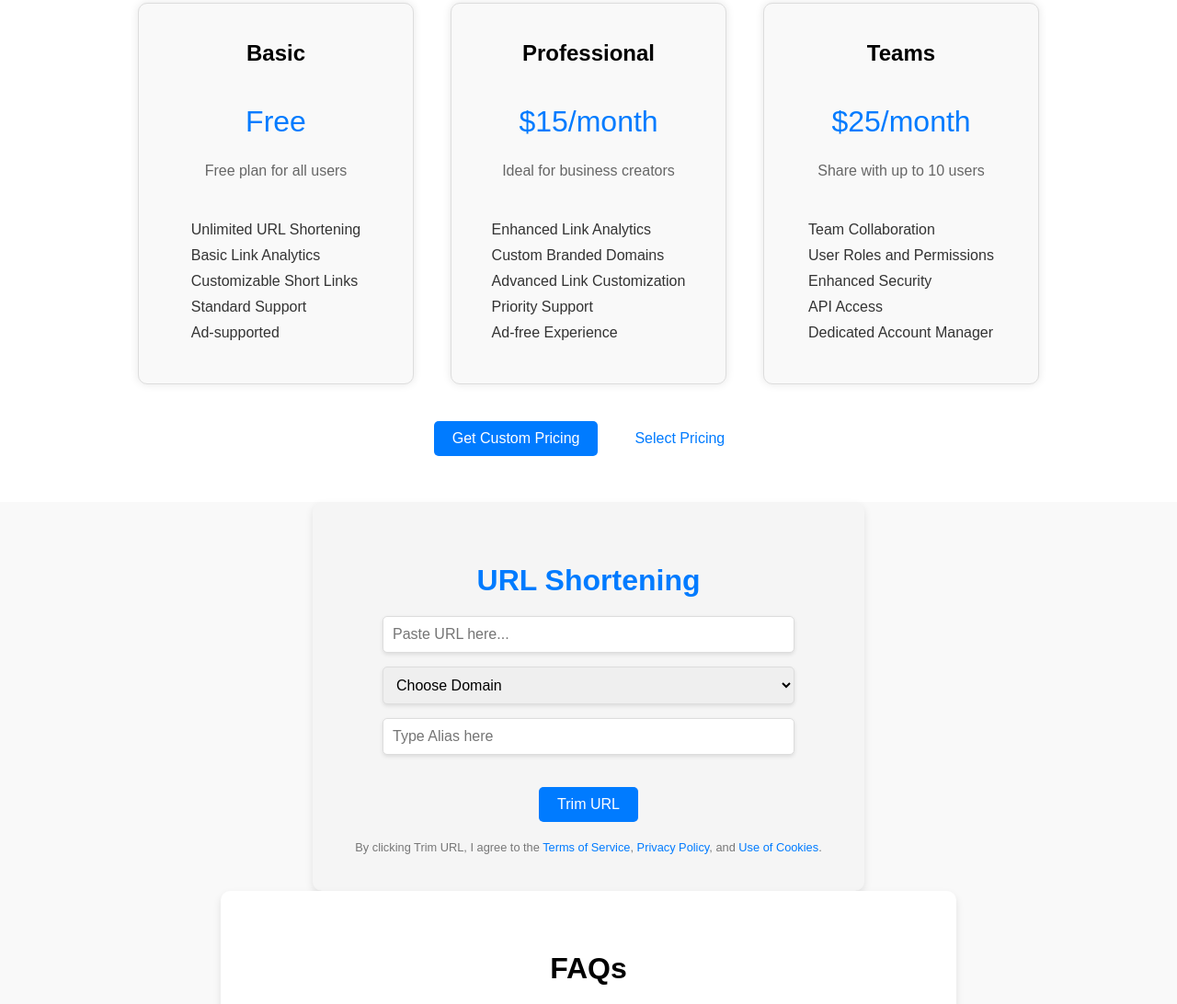
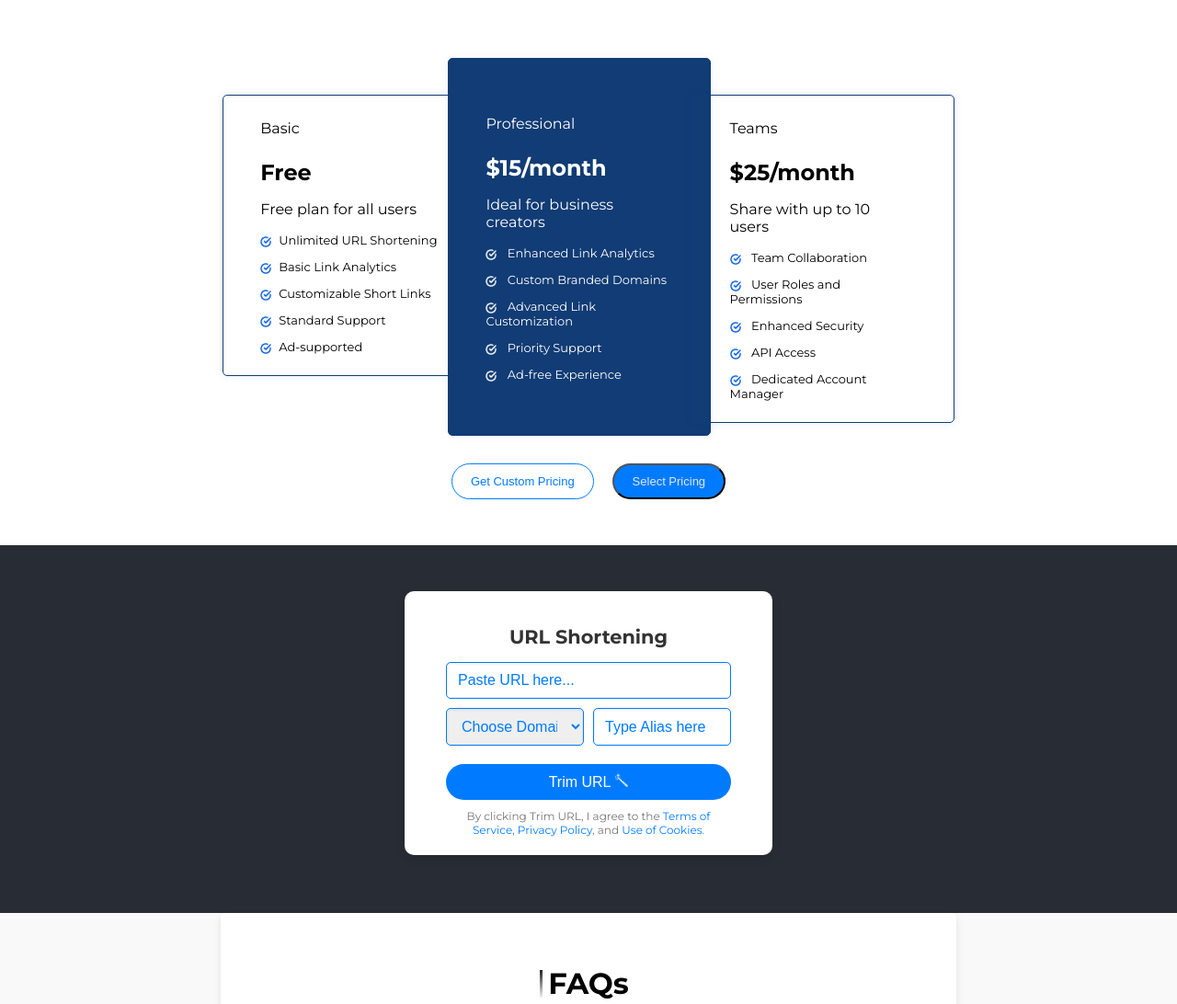
Before and after one commit to LibertyWritesCode/HTML-CSS-JS, a plain HTML site: page Alt School/css.assignmentsix.html in a window 1280 px wide. Shown: the part 1902-2994 px from the top of the page at 92% size. Drawn offline with Linux system fonts and the light colour scheme.

Commit message:
css 6 done

```diff
--- a/Alt School/css.assignmentsix.css
+++ b/Alt School/css.assignmentsix.css
@@ -7,6 +7,7 @@ body {
     margin: 0;
     padding: 0;
     background-color: #f9f9f9;
+    font-family: montserrat;
 }
 
 .effect {
@@ -211,7 +212,7 @@ nav {
 
 .why-choose-container {
     display: flex;
-    align-items: flex-start; /* Align items to the top */
+    align-items: flex-start;
     gap: 10px;
 }
 
@@ -234,7 +235,7 @@ nav {
 }
 
 .why-choose span {
-    color: #007bff; /* Blue color for "Scissors" */
+    color: #007bff;
 }
 
 .services {
@@ -314,112 +315,156 @@ nav {
     text-align: left;
 }
 
-.plan h2 {
+.plan-professional {
+    background: #113c75;
+    text-align: left;
+    padding: 45px 40px;
+    color: #ffffff;
+    width: 23%;
+    border: 1px solid #113c75;
+    border-radius: 5px;
+    margin-top: -40px;
+    box-shadow: 0 0 10px rgba(112, 128, 218, 0.1);
+}
+
+.plan-basic, .plan-teams {
+    text-align: left;
+    padding: 10px 40px;
+    color: #000000;
+    width: 23%;
+    height: 30%;
+    border: 1px solid #113c75;
+    border-radius: 5px;
+    box-shadow: 0 0 10px rgba(7, 66, 192, 0.102);
+}
+.plan-basic{
+    margin-right: -60px;
+}
+.plan-teams {
+    margin-left: -40px;
+    padding-right: 50px;
+}
+
+.icon {
+    margin-right: 8px;
+    vertical-align: middle;
+    width: 12px;
+}
+
+.text {
+    font-size: small;
+    font-weight: light;
+}
+.plan .tag {
+    font-size: 1.2em;
+    margin-bottom: 10px;
+    font-weight: light;
+}
+
+.pricing-plans .price {
     font-size: 1.5em;
+    font-weight: bold;
     margin-bottom: 10px;
 }
 
-.plan .price {
-    font-size: 2em;
-    color: #007bff;
-    margin-bottom: 10px;
-}
-
-.plan p {
-    font-size: 1em;
-    color: #666;
-    margin-bottom: 20px;
-    text-align: center;
-}
-
-.plan ul {
-    list-style: none;
-    padding: 0;
-    font-size: 1em;
-    color: #333;
-}
-
-.plan ul li {
-    margin: 10px 0;
-    text-align: left;
-}
 
 .pricing-buttons {
     margin-top: 30px;
     display: flex;
     justify-content: center;
+    border-radius: 25px;
     gap: 20px;
 }
 
 .pricing-buttons button {
     padding: 10px 20px;
-    font-size: 1em;
-    border: none;
-    border-radius: 5px;
+    font-size: small;
+    border-radius: 25px;
     cursor: pointer;
 }
 
 .custom-pricing {
-    background-color: #007bff;
-    color: #fff;
+    color: #007bff;
+    background: white;
+    border: 1px solid #007bff;
 }
 
 .select-pricing {
-    background-color: #fff;
-    color: #007bff;
-    border: 1px solid #007bff;
+    background-color: #007bff;
+    color: #e3e8ee;
+
 }
 
 
 /* Fourth Part*/
-
+.url {
+    background-color: #282c34;
+    height: 400px;
+}
 .url-shortening-form {
-    background-color: #f5f5f5;
-    padding: 40px 20px;
+    background-color: white;
+    padding: 20px 45px;
+    box-shadow: 0 4px 12px rgba(0, 0, 0, 0.1);
+    text-align: center;
+    max-width: 400px;
+    margin: auto;
+    position: relative;
+    top: 50px;
     border-radius: 10px;
-    box-shadow: 0 4px 8px rgba(0, 0, 0, 0.1);
-    text-align: center;
-    max-width: 600px;
-    margin: 0 auto;
-    color: #333;
 }
 
 .url-shortening-form h2 {
-    font-size: 2em;
-    margin-bottom: 20px;
-    color: #007bff;
+    font-size: 1.3em;
+    margin-bottom: 15px;
+    color: #333;
 }
-
 .input-group {
-    margin-bottom: 15px;
-    display: flex;
-    justify-content: center;
+    margin-bottom: 10px;
 }
 
 .input-group input, .input-group select {
-    width: 80%;
-    padding: 10px;
-    border: 1px solid #ddd;
+    width: 100%;
+    padding: 10px 12px;
+    border: 1px solid #007bff;
+    color: #007bff;
     border-radius: 5px;
     font-size: 1em;
-    box-shadow: 0 2px 4px rgba(0, 0, 0, 0.1);
+    box-shadow: inset 0 1px 3px rgba(0, 0, 0, 0.1);
     transition: border-color 0.3s;
 }
-
+.input-group ::placeholder {
+    color: #007bff;
+}
+.wand {
+    width: 15px;
+}
 .input-group input:focus, .input-group select:focus {
     border-color: #007bff;
     outline: none;
 }
 
+.input-pair {
+    display: flex;
+    gap: 10px;
+    justify-content: space-between;
+}
+
+.input-pair select, .input-pair input {
+    flex: 1;
+    width: 50%;
+}
+
+
 .btn-trim {
     background-color: #007bff;
-    color: #fff;
-    padding: 10px 20px;
+    color: white;
+    padding: 10px 12px;
     border: none;
-    border-radius: 5px;
+    border-radius: 25px;
     cursor: pointer;
     font-size: 1em;
-    margin-top: 20px;
+    width: 100%;
+    margin-top: 10px;
     transition: background-color 0.3s;
 }
 
@@ -428,27 +473,37 @@ nav {
 }
 
 .disclaimer {
-    font-size: 0.8em;
+    font-size: 0.75em;
     color: #777;
-    margin-top: 20px;
+    margin-top: 10px;
 }
 
 .disclaimer a {
     color: #007bff;
     text-decoration: none;
-    transition: text-decoration 0.3s;
 }
 
 .disclaimer a:hover {
     text-decoration: underline;
 }
 
+
 /* Fifth Part*/
+.short-border-three {
+    position: relative;
+    top: -8px;
+    width: 3px;
+    height: 30px;
+    margin-left: 43%;
+    background: linear-gradient(to bottom, #1f2124, #f5efef);
+    margin-bottom: -70px;
+    margin-top: 30px;
+}
 
 .faq {
     background-color: #fff;
     padding: 40px 20px;
-    border-radius: 10px;
+    border-radius: 5px;
     box-shadow: 0 4px 8px rgba(0, 0, 0, 0.1);
     max-width: 800px;
     margin: 0 auto;
@@ -474,7 +529,6 @@ nav {
 .faq-item .question {
     display: flex;
     justify-content: space-between;
-    font-weight: bold;
     padding: 10px 0;
 }
 
@@ -495,17 +549,17 @@ nav {
 
 /* Sixth Part*/
 .header-content {
-    max-width: 800px;
-    margin: 0 auto;
+    width: 100vw;
+    margin: 50px auto;
     background-color: #282c34;
     color: white;
-    padding: 20px;
+    padding: 70px 20px;
     text-align: center;
 }
-
 .cta-button {
-    background-color: #61dafb;
+    background-color: #007bff;
     border: none;
+    border-radius: 25px;
     color: white;
     padding: 15px 25px;
     font-size: 16px;
@@ -518,11 +572,11 @@ nav {
 
 
 /* Seventh Part*/
-
 .footer {
-    background-color: #f1f1f1;
-    padding: 20px;
+    padding: 40px 10%;
     color: #333;
+    font-family: Arial, sans-serif;
+    margin: 20px 60px;
 }
 
 .footer-content {
@@ -531,16 +585,35 @@ nav {
     justify-content: space-between;
     max-width: 1200px;
     margin: 0 auto;
+    align-items: flex-start;
+}
+.footer-column:first-child {
+    flex-basis: 200px;
+    display: flex;
+    flex-direction: column;
+    align-items: flex-start;
+}
+
+.footer-columns {
+    display: grid;
+    grid-template-columns: repeat(auto-fit, minmax(180px, 1fr));
+    gap: 20px;
+    flex: 1;
+    margin-left: 60px;
 }
 
 .footer-column {
-    flex: 1;
-    min-width: 200px;
-    margin: 10px 20px;
+    min-width: 180px;
+}
+.social {
+    width: 130px;
+    display: flex;
+    gap: 10px;
 }
 
-.footer-column h2, .footer-column h3 {
+.footer-column h3 {
     margin-top: 0;
+    font-size: 16px;
 }
 
 .footer-column ul {
@@ -550,28 +623,15 @@ nav {
 
 .footer-column ul li {
     margin: 5px 0;
-}
-
-.footer-column ul li a {
-    text-decoration: none;
-    color: #0073e6;
-}
-
-.footer-column ul li a:hover {
-    text-decoration: underline;
-}
-
-.social-icons a {
-    margin: 0 10px;
-    display: inline-block;
+    font-size: 14px;
+    word-wrap: break-word;
 }
 
 .footer-bottom {
     text-align: center;
-    padding: 20px 0;
+    padding-top: 20px;
+    font-size: 14px;
     color: #333;
+    margin-top: 20px;
+    margin-left: 70%;
 }
-
-.footer-bottom p {
-    margin-top: 100%;
-}
--- a/Alt School/css.assignmentsix.html
+++ b/Alt School/css.assignmentsix.html
@@ -4,6 +4,9 @@
     <meta charset="UTF-8">
     <meta name="viewport" content="width=device-width, initial-scale=1.0">
     <title>Scissor - URL Shortening Service</title>
+    <link rel="preconnect" href="https://fonts.googleapis.com">
+<link rel="preconnect" href="https://fonts.gstatic.com" crossorigin>
+<link href="https://fonts.googleapis.com/css2?family=Montserrat:ital,wght@0,100..900;1,100..900&display=swap" rel="stylesheet">
     <link rel="stylesheet" href="css.assignmentsix.css">
 </head>
 <body>
@@ -129,41 +132,36 @@
                     <p>From catering for your personal, business, event, socials needs, you can be rest assured we have you in mind in our pricing.</p>
                 </div>
                 <div class="pricing-plans">
-                    <div class="plan basic">
-                        <h2>Basic</h2>
+                    <div class="plan-basic">
+                        <p class="tag">Basic</p>
                         <p class="price">Free</p>
                         <p>Free plan for all users</p>
-                        <ul>
-                            <li>Unlimited URL Shortening</li>
-                            <li>Basic Link Analytics</li>
-                            <li>Customizable Short Links</li>
-                            <li>Standard Support</li>
-                            <li>Ad-supported</li>
-                        </ul>
+                        <p class="text"><img src="check-circle-blue.png" alt="check" class="icon">Unlimited URL Shortening</p>
+                        <p class="text"><img src="check-circle-blue.png" alt="check" class="icon">Basic Link Analytics</p>
+                        <p class="text"><img src="check-circle-blue.png" alt="check" class="icon">Customizable Short Links</p>
+                        <p class="text"><img src="check-circle-blue.png" alt="check" class="icon">Standard Support</p>
+                        <p class="text"><img src="check-circle-blue.png" alt="check" class="icon">Ad-supported</p>
                     </div>
-                    <div class="plan professional">
-                        <h2>Professional</h2>
+                    <div class="plan-professional">
+                        <p class="tag">Professional</p>
                         <p class="price">$15/month</p>
                         <p>Ideal for business creators</p>
-                        <ul>
-                            <li>Enhanced Link Analytics</li>
-                            <li>Custom Branded Domains</li>
-                            <li>Advanced Link Customization</li>
-                            <li>Priority Support</li>
-                            <li>Ad-free Experience</li>
-                        </ul>
+                        <p class="text"><img src="check-circle-black.png" alt="check" class="icon"> Enhanced Link Analytics</p>
+                        <p class="text"><img src="check-circle-black.png" alt="check" class="icon"> Custom Branded Domains</p>
+                        <p class="text"><img src="check-circle-black.png" alt="check" class="icon"> Advanced Link Customization</p>
+                        <p class="text"><img src="check-circle-black.png" alt="check" class="icon"> Priority Support</p>
+                        <p class="text"><img src="check-circle-black.png" alt="check" class="icon"> Ad-free Experience</p>
                     </div>
-                    <div class="plan teams">
-                        <h2>Teams</h2>
+
+                    <div class="plan-teams">
+                        <p class="tag">Teams</p>
                         <p class="price">$25/month</p>
                         <p>Share with up to 10 users</p>
-                        <ul>
-                            <li>Team Collaboration</li>
-                            <li>User Roles and Permissions</li>
-                            <li>Enhanced Security</li>
-                            <li>API Access</li>
-                            <li>Dedicated Account Manager</li>
-                        </ul>
+                        <p class="text"><img src="check-circle-blue.png" alt="check" class="icon"> Team Collaboration</p>
+                        <p class="text"><img src="check-circle-blue.png" alt="check" class="icon"> User Roles and Permissions</p>
+                        <p class="text"><img src="check-circle-blue.png" alt="check" class="icon"> Enhanced Security</p>
+                        <p class="text"><img src="check-circle-blue.png" alt="check" class="icon"> API Access</p>
+                        <p class="text"><img src="check-circle-blue.png" alt="check" class="icon"> Dedicated Account Manager</p>
                     </div>
                 </div>
                 <div class="pricing-buttons">
@@ -174,29 +172,36 @@
 
 
             <!-- Fourth Part -->
+            <div class="url">
                 <section class="url-shortening-form">
                     <h2>URL Shortening</h2>
+
                     <div class="input-group">
                         <input type="text" placeholder="Paste URL here...">
                     </div>
-                <div class="input-group">
+
+                    <!-- Flex container for side-by-side layout -->
+                    <div class="input-group input-pair">
                         <select>
                             <option>Choose Domain</option>
                         </select>
-                </div>
-                <div class="input-group">
                         <input type="text" placeholder="Type Alias here">
                     </div>
-                <button class="btn-trim">Trim URL</button>
+
+                    <button class="btn-trim">Trim URL <img src="magic wand.png" alt="magic wand" class="wand"></button>
+
                     <div class="disclaimer">
-                    By clicking Trim URL, I agree to the <a href="#">Terms of Service</a>, <a href="#">Privacy Policy</a>, and <a href="#">Use of Cookies</a>.
+                        By clicking Trim URL, I agree to the <a href="#">Terms of Service</a>,
+                        <a href="#">Privacy Policy</a>, and <a href="#">Use of Cookies</a>.
                     </div>
                 </section>
 
+        </div>
 
              <!--Fifth Part -->
 
              <section class="faq">
+                <div class="short-border-three"></div>
                 <h2>FAQs</h2>
                 <div class="faq-item" onclick="toggleAnswer(this)">
                     <div class="question">
@@ -274,7 +279,7 @@
 
             <div class="header-content">
                 <h1>Revolutionizing Link Optimization</h1>
-                <button class="cta-button">Get Started</button>
+                <p><button class="cta-button">Get Started</button></p>
             </div>
 
 
@@ -282,15 +287,14 @@
 
             <footer class="footer">
                 <div class="footer-content">
+                    <!-- Logo and Social Icons -->
                     <div class="footer-column">
-                        <h2>SCISSOR</h2>
-                        <div class="social-icons">
-                            <a href="#"><img src="icon-twitter.png" alt="Twitter"></a>
-                            <a href="#"><img src="icon-facebook.png" alt="Facebook"></a>
-                            <a href="#"><img src="icon-instagram.png" alt="Instagram"></a>
-                            <a href="#"><img src="icon-linkedin.png" alt="LinkedIn"></a>
+                        <p><img class="social" src="black and white.png" alt="scissors"></p>
+                        <p><img class="social" src="socials.png" alt=""></p>
                     </div>
-                    </div>
+
+                    <!-- Wrapper for all text-based columns -->
+                    <div class="footer-columns">
                         <div class="footer-column">
                             <h3>Why Scissor ?</h3>
                             <ul>
@@ -359,12 +363,15 @@
                                 <li>Security</li>
                             </ul>
                         </div>
+                    </div>
+                </div>
 
                 <div class="footer-bottom">
                     <p>Terms of Service | Security | Scissor 2023</p>
                 </div>
             </footer>
 
+
     </main>
 </body>
 </html>
```
Also changed, not shown: Alt School/check-circle-black.png (added), Alt School/check-circle-blue.png (added), Alt School/magic wand.png (added). Lines whose indentation alone changed are shown as unchanged.
